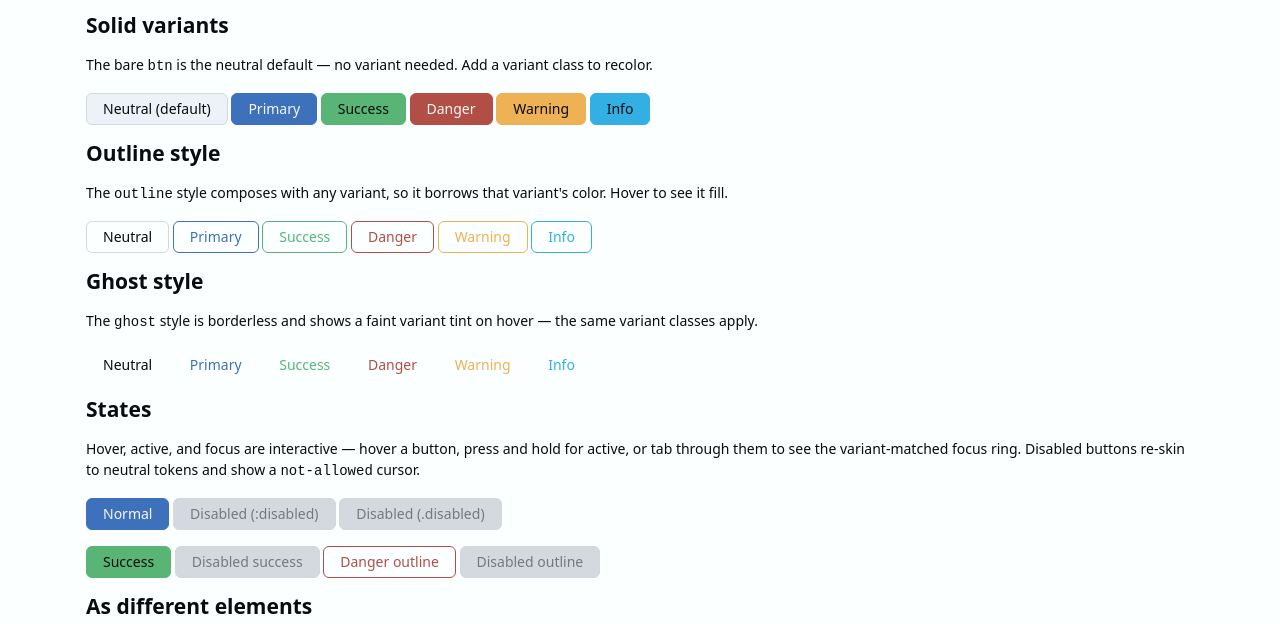
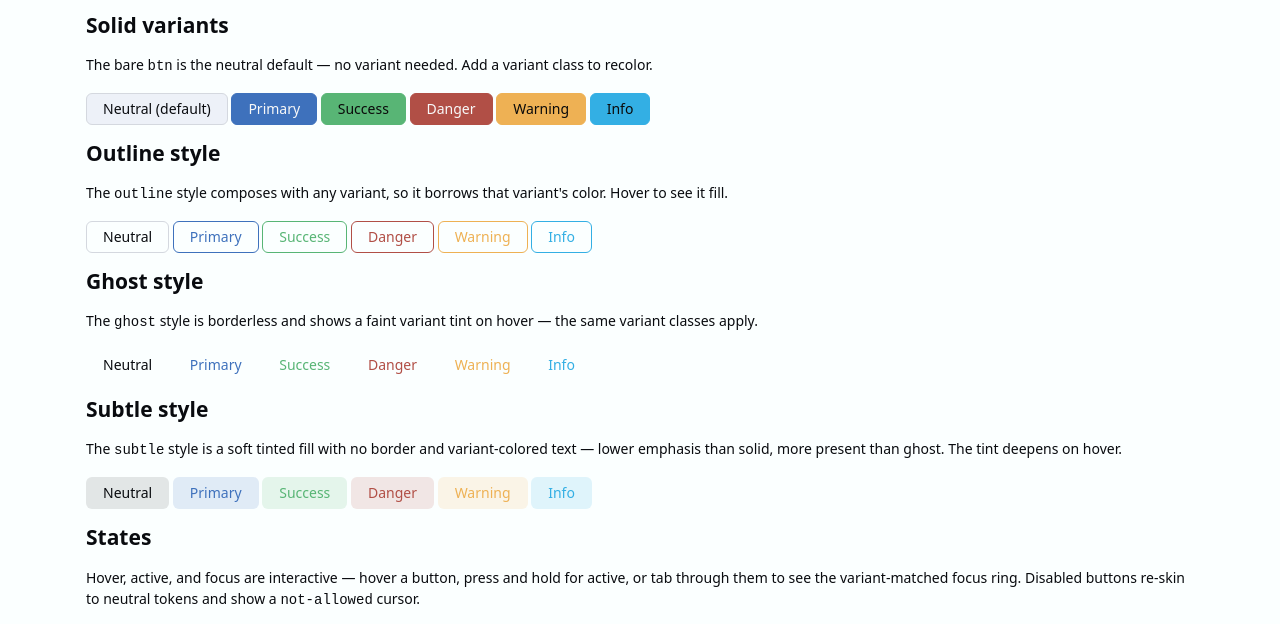
Before and after one commit to omaralian/Tasmeem, a website built with webpack: page demo/buttons.html in a window 1280 px wide. Shown: the part 147-771 px from the top of the page. Built offline with nearby package versions, Linux system fonts and the light colour scheme.

Commit message:
Add subtle variant for button

```diff
--- a/demo/buttons.html
+++ b/demo/buttons.html
@@ -60,6 +60,19 @@
         <button class="btn info ghost">Info</button>
       </p>
 
+      <h2>Subtle style</h2>
+      <p>The <code>subtle</code> style is a soft tinted fill with no border and
+        variant-colored text — lower emphasis than solid, more present than ghost.
+        The tint deepens on hover.</p>
+      <p>
+        <button class="btn subtle">Neutral</button>
+        <button class="btn primary subtle">Primary</button>
+        <button class="btn success subtle">Success</button>
+        <button class="btn danger subtle">Danger</button>
+        <button class="btn warning subtle">Warning</button>
+        <button class="btn info subtle">Info</button>
+      </p>
+
       <h2>States</h2>
       <p>Hover, active, and focus are interactive — hover a button, press and
         hold for active, or tab through them to see the variant-matched focus
--- a/src/css/base/variants.css
+++ b/src/css/base/variants.css
@@ -27,7 +27,8 @@
  *   --variant-fg                      foreground (text/icon) on the solid fill
  *   --variant-border                  border of the solid fill
  *   --variant-color                   the variant's pure accent (outline/ghost text & border)
- *   --variant-soft                    faint tinted background (ghost hover, soft fills)
+ *   --variant-soft                    faint tinted background (ghost hover, subtle fill)
+ *   --variant-soft-strong             stronger tint (subtle hover/active)
  *   --variant-ring                    focus-ring color matched to the variant
  *
  * Colors come from the semantic tokens (semantic.css); the auto-contrast engine
@@ -47,7 +48,8 @@
   --variant-fg:        var(--color-text);
   --variant-border:    var(--color-border);
   --variant-color:     var(--color-text);
-  --variant-soft:      oklch(var(--_on-surface-l) var(--surface-c) var(--surface-h) / 0.1);
+  --variant-soft:        oklch(var(--_on-surface-l) var(--surface-c) var(--surface-h) / 0.1);
+  --variant-soft-strong: oklch(var(--_on-surface-l) var(--surface-c) var(--surface-h) / 0.18);
   --variant-ring:      var(--focus-ring-color);
 }
 
@@ -58,7 +60,8 @@
   --variant-fg:        var(--color-on-primary);
   --variant-border:    var(--color-primary);
   --variant-color:     var(--color-primary);
-  --variant-soft:      oklch(var(--brand-l) var(--brand-c) var(--brand-h) / 0.14);
+  --variant-soft:        oklch(var(--brand-l) var(--brand-c) var(--brand-h) / 0.14);
+  --variant-soft-strong: oklch(var(--brand-l) var(--brand-c) var(--brand-h) / 0.24);
   --variant-ring:      oklch(var(--brand-l) var(--brand-c) var(--brand-h) / 0.5);
 }
 
@@ -69,7 +72,8 @@
   --variant-fg:        var(--color-on-success);
   --variant-border:    var(--color-success);
   --variant-color:     var(--color-success);
-  --variant-soft:      oklch(var(--success-l) var(--brand-c) var(--success-h) / 0.14);
+  --variant-soft:        oklch(var(--success-l) var(--brand-c) var(--success-h) / 0.14);
+  --variant-soft-strong: oklch(var(--success-l) var(--brand-c) var(--success-h) / 0.24);
   --variant-ring:      oklch(var(--success-l) var(--brand-c) var(--success-h) / 0.5);
 }
 
@@ -80,7 +84,8 @@
   --variant-fg:        var(--color-on-warning);
   --variant-border:    var(--color-warning);
   --variant-color:     var(--color-warning);
-  --variant-soft:      oklch(var(--warning-l) var(--brand-c) var(--warning-h) / 0.14);
+  --variant-soft:        oklch(var(--warning-l) var(--brand-c) var(--warning-h) / 0.14);
+  --variant-soft-strong: oklch(var(--warning-l) var(--brand-c) var(--warning-h) / 0.24);
   --variant-ring:      oklch(var(--warning-l) var(--brand-c) var(--warning-h) / 0.5);
 }
 
@@ -91,7 +96,8 @@
   --variant-fg:        var(--color-on-danger);
   --variant-border:    var(--color-danger);
   --variant-color:     var(--color-danger);
-  --variant-soft:      oklch(var(--danger-l) var(--brand-c) var(--danger-h) / 0.14);
+  --variant-soft:        oklch(var(--danger-l) var(--brand-c) var(--danger-h) / 0.14);
+  --variant-soft-strong: oklch(var(--danger-l) var(--brand-c) var(--danger-h) / 0.24);
   --variant-ring:      oklch(var(--danger-l) var(--brand-c) var(--danger-h) / 0.5);
 }
 
@@ -102,6 +108,7 @@
   --variant-fg:        var(--color-on-info);
   --variant-border:    var(--color-info);
   --variant-color:     var(--color-info);
-  --variant-soft:      oklch(var(--info-l) var(--brand-c) var(--info-h) / 0.14);
+  --variant-soft:        oklch(var(--info-l) var(--brand-c) var(--info-h) / 0.14);
+  --variant-soft-strong: oklch(var(--info-l) var(--brand-c) var(--info-h) / 0.24);
   --variant-ring:      oklch(var(--info-l) var(--brand-c) var(--info-h) / 0.5);
 }
--- a/src/css/components/button.css
+++ b/src/css/components/button.css
@@ -11,6 +11,7 @@
  *   solid   (default)  -> `.btn`            fills with --variant-bg
  *   outline `.outline`  -> `.btn outline`    bordered, fills on hover
  *   ghost   `.ghost`    -> `.btn ghost`      bare, faint tint on hover
+ *   subtle  `.subtle`   -> `.btn subtle`     soft tinted fill, no border, darkens on hover
  * e.g. `.btn danger outline`, `.btn success ghost`. Disabled is composable too
  * (`.disabled`, for non-form elements). Layout-only tokens stay as --button-*
  * (component-tokens.css). */
@@ -89,3 +90,24 @@
   background-color: var(--variant-soft);
   border-color: transparent;
 }
+
+/* Subtle style — a soft tinted fill at rest (no border) with the variant accent
+   as text, deepening the tint on hover/active. Lower-emphasis than solid but more
+   present than ghost. Reads only --variant-* so it borrows whatever variant is set. */
+.btn.subtle:not(:disabled):not(.disabled) {
+  background-color: var(--variant-soft);
+  border-color: transparent;
+  color: var(--variant-color);
+}
+
+.btn.subtle:not(:disabled):not(.disabled):hover {
+  background-color: var(--variant-soft-strong);
+  border-color: transparent;
+  color: var(--variant-color);
+}
+
+.btn.subtle:not(:disabled):not(.disabled):active {
+  background-color: var(--variant-soft-strong);
+  border-color: transparent;
+  color: var(--variant-color);
+}
```
